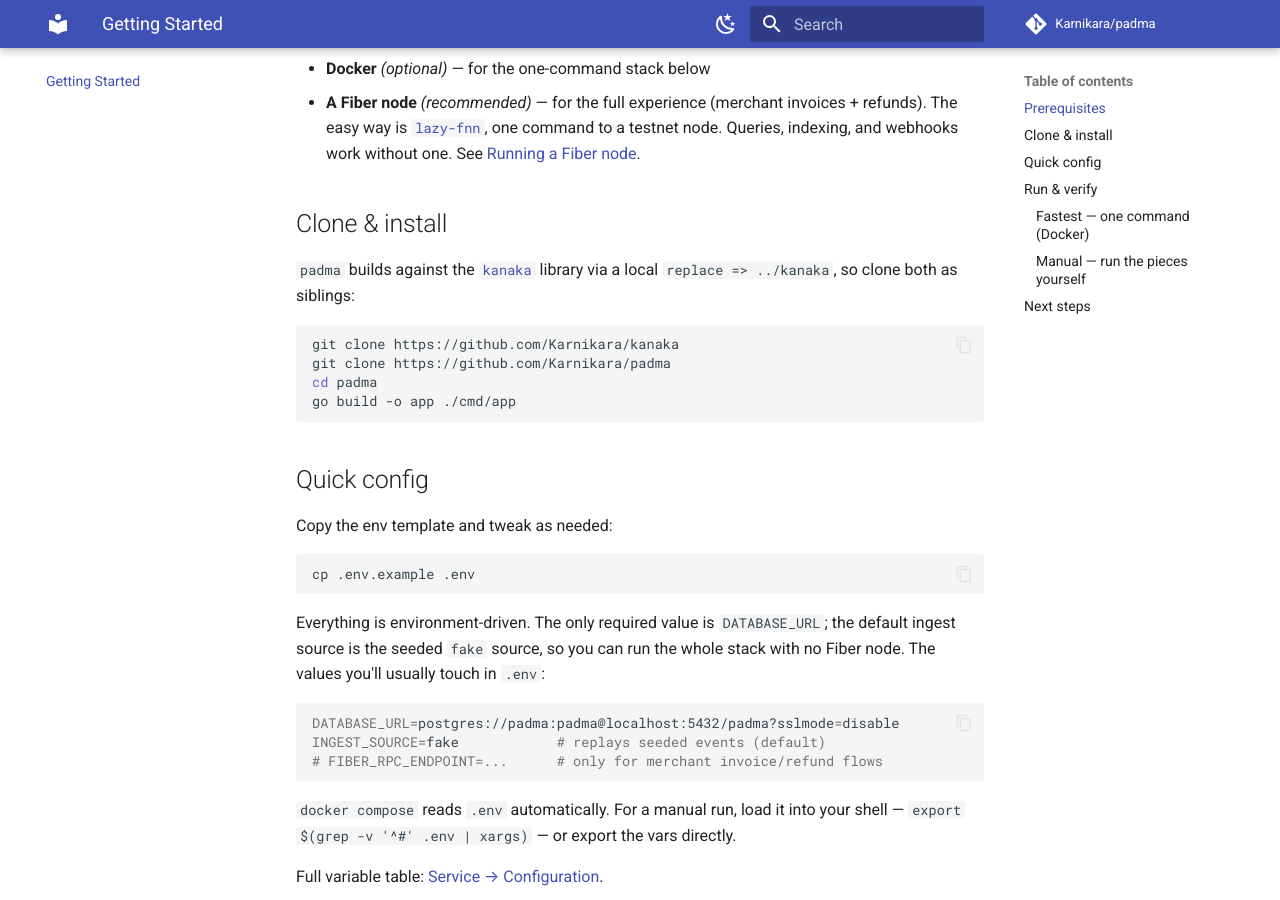
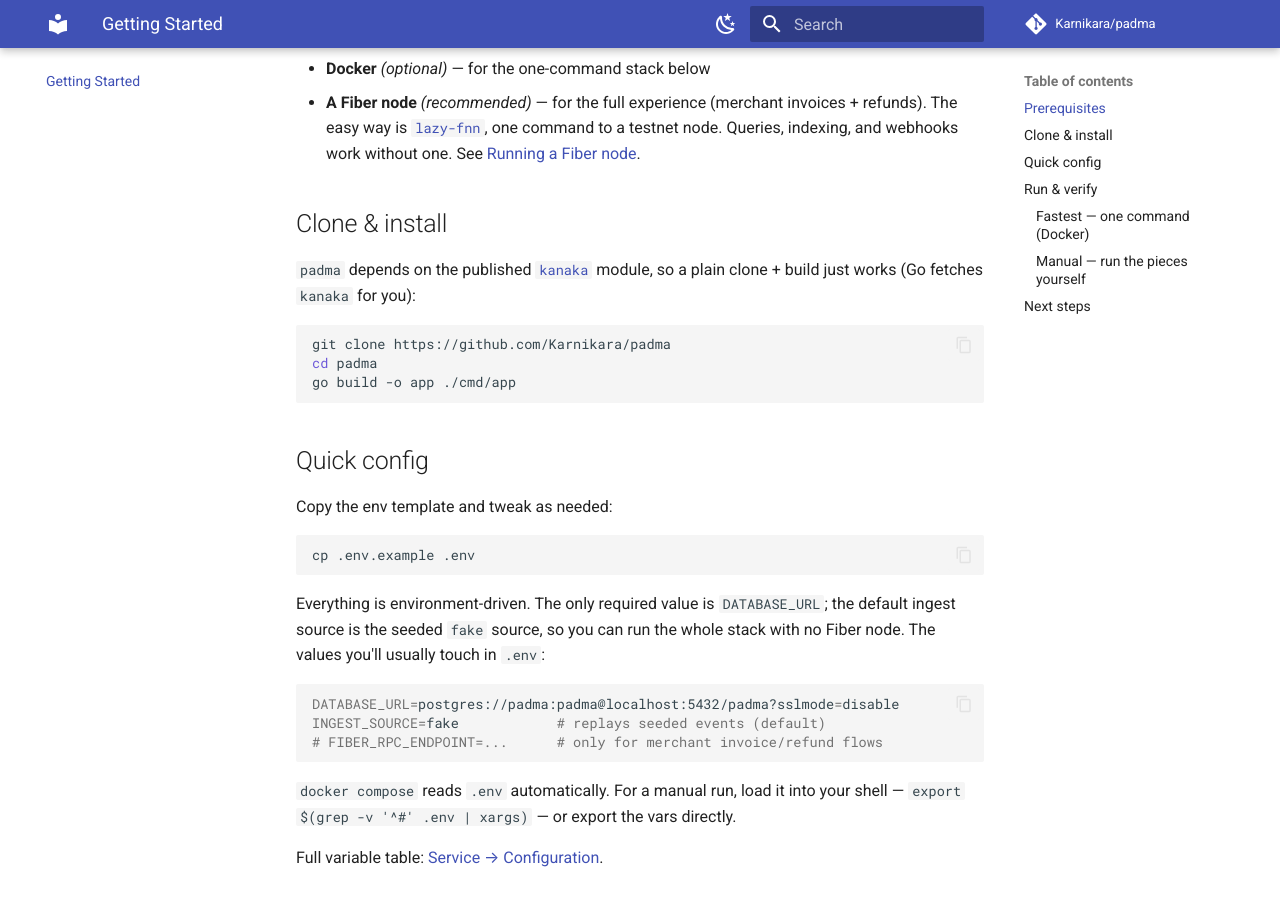
Before and after one commit to Karnikara/padma, an MkDocs documentation site: the page built from docs/getting-started.md, in a window 1280 px wide and 900 px high, scrolled down 381 px. Built offline with MkDocs 1.6.1 and Material for MkDocs 9.7.7, drawn with Linux system fonts in a browser that asks for light colours; comment, search, counter and statistics services are not loaded.

Commit message:
ref: Switch to published kanaka module
go.mod now fetches kanaka v0.1.0 instead of the local replace, so the
sibling clone and Docker build context are no longer needed. Updated
README, CONTRIBUTING, and getting-started docs and added go.work files
to .gitignore.

````diff
--- a/docs/getting-started.md
+++ b/docs/getting-started.md
@@ -16,11 +16,10 @@
 
 ## Clone & install
 
-`padma` builds against the [`kanaka`](library.md) library via a local
-`replace => ../kanaka`, so clone both as siblings:
+`padma` depends on the published [`kanaka`](library.md) module, so a plain clone
++ build just works (Go fetches `kanaka` for you):
 
 ```bash
-git clone https://github.com/Karnikara/kanaka
 git clone https://github.com/Karnikara/padma
 cd padma
 go build -o app ./cmd/app
````
Also changed, not shown: CONTRIBUTING.md (+1 -1 lines), README.md (+0 -6 lines), docker-compose.yml (+4 -9 lines), 4 other files.
